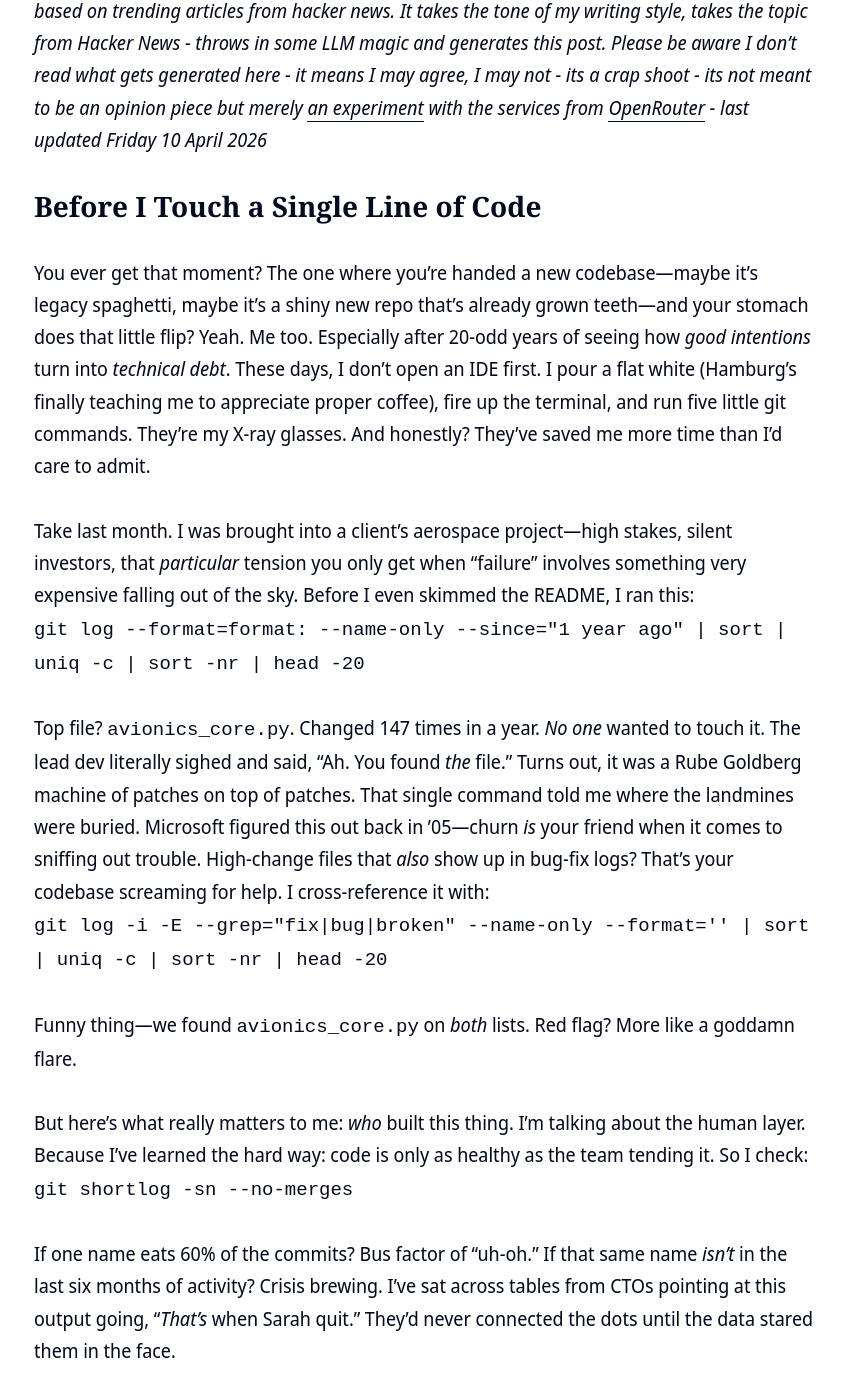
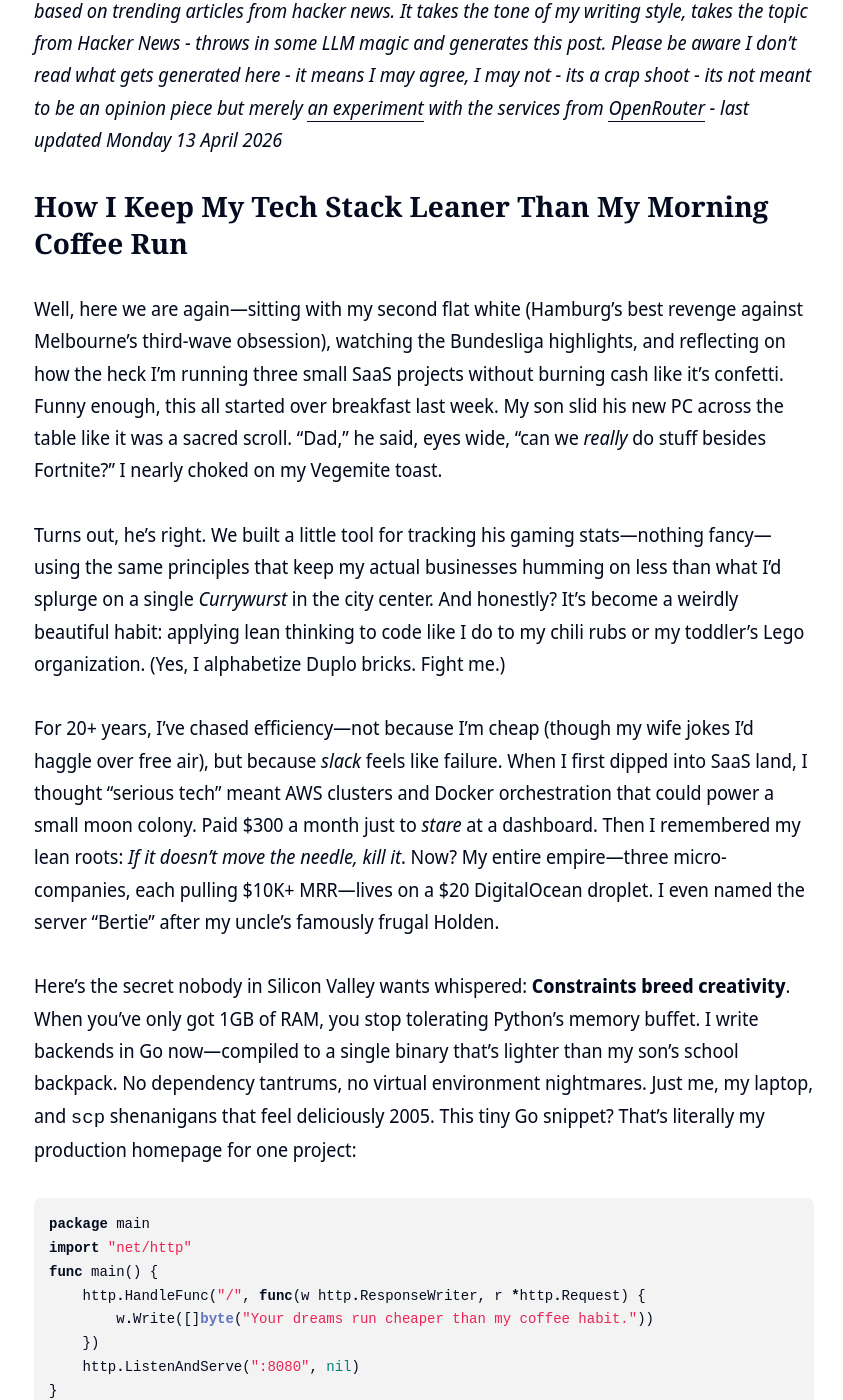
Before and after one commit to clintjb/clintjb.github.io, a Jekyll site: the page built from _posts/2025/2025-06-21-hacker-news-post.md, in a window 1280 px wide and 1400 px high, scrolled down 945 px. Shown: the whole window, without its empty margins (216-1059 px from the left). Built offline with Jekyll 4.4.1, drawn with Linux system fonts in a browser that asks for light colours; nearby versions of some CDN libraries; some of the changed text lies outside the part shown.

Commit message:
Updated Weekly Post

````diff
--- a/_posts/2025/2025-06-21-hacker-news-post.md
+++ b/_posts/2025/2025-06-21-hacker-news-post.md
@@ -11,43 +11,39 @@ image: '/images/posts/2025/weekly.jpg'
 ---
 ![](/images/posts/2025/weekly.jpg)
 
-_⚠️ **THIS POST IS GENERATED WITH LLMs**: This post is newly generated a few times a week based on trending articles from hacker news. It takes the tone of my writing style, takes the topic from Hacker News - throws in some LLM magic and generates this post. Please be aware I don't read what gets generated here - it means I may agree, I may not - its a crap shoot - its not meant to be an opinion piece but merely [an experiment](https://github.com/clintjb/Weekly-Post) with the services from [OpenRouter](https://openrouter.ai) - last updated Friday 10 April 2026_
+_⚠️ **THIS POST IS GENERATED WITH LLMs**: This post is newly generated a few times a week based on trending articles from hacker news. It takes the tone of my writing style, takes the topic from Hacker News - throws in some LLM magic and generates this post. Please be aware I don't read what gets generated here - it means I may agree, I may not - its a crap shoot - its not meant to be an opinion piece but merely [an experiment](https://github.com/clintjb/Weekly-Post) with the services from [OpenRouter](https://openrouter.ai) - last updated Monday 13 April 2026_
 
-## Before I Touch a Single Line of Code
+## How I Keep My Tech Stack Leaner Than My Morning Coffee Run
 
-You ever get that moment? The one where you’re handed a new codebase—maybe it’s legacy spaghetti, maybe it’s a shiny new repo that’s already grown teeth—and your stomach does that little flip? Yeah. Me too. Especially after 20-odd years of seeing how *good intentions* turn into *technical debt*. These days, I don’t open an IDE first. I pour a flat white (Hamburg’s finally teaching me to appreciate proper coffee), fire up the terminal, and run five little git commands. They’re my X-ray glasses. And honestly? They’ve saved me more time than I’d care to admit.
+Well, here we are again—sitting with my second flat white (Hamburg’s best revenge against Melbourne’s third-wave obsession), watching the Bundesliga highlights, and reflecting on how the heck I’m running three small SaaS projects without burning cash like it’s confetti. Funny enough, this all started over breakfast last week. My son slid his new PC across the table like it was a sacred scroll. “Dad,” he said, eyes wide, “can we *really* do stuff besides Fortnite?” I nearly choked on my Vegemite toast.
 
-Take last month. I was brought into a client’s aerospace project—high stakes, silent investors, that *particular* tension you only get when "failure" involves something very expensive falling out of the sky. Before I even skimmed the README, I ran this:
-`git log --format=format: --name-only --since="1 year ago" | sort | uniq -c | sort -nr | head -20`
+Turns out, he’s right. We built a little tool for tracking his gaming stats—nothing fancy—using the same principles that keep my actual businesses humming on less than what I’d splurge on a single *Currywurst* in the city center. And honestly? It’s become a weirdly beautiful habit: applying lean thinking to code like I do to my chili rubs or my toddler’s Lego organization. (Yes, I alphabetize Duplo bricks. Fight me.)
 
-Top file? `avionics_core.py`. Changed 147 times in a year. *No one* wanted to touch it. The lead dev literally sighed and said, "Ah. You found *the* file." Turns out, it was a Rube Goldberg machine of patches on top of patches. That single command told me where the landmines were buried. Microsoft figured this out back in ’05—churn *is* your friend when it comes to sniffing out trouble. High-change files that *also* show up in bug-fix logs? That’s your codebase screaming for help. I cross-reference it with:
-`git log -i -E --grep="fix|bug|broken" --name-only --format='' | sort | uniq -c | sort -nr | head -20`
+For 20+ years, I’ve chased efficiency—not because I’m cheap (though my wife jokes I’d haggle over free air), but because *slack* feels like failure. When I first dipped into SaaS land, I thought “serious tech” meant AWS clusters and Docker orchestration that could power a small moon colony. Paid $300 a month just to *stare* at a dashboard. Then I remembered my lean roots: *If it doesn’t move the needle, kill it*. Now? My entire empire—three micro-companies, each pulling $10K+ MRR—lives on a $20 DigitalOcean droplet. I even named the server “Bertie” after my uncle’s famously frugal Holden.
 
-Funny thing—we found `avionics_core.py` on *both* lists. Red flag? More like a goddamn flare.
+Here’s the secret nobody in Silicon Valley wants whispered: **Constraints breed creativity**. When you’ve only got 1GB of RAM, you stop tolerating Python’s memory buffet. I write backends in Go now—compiled to a single binary that’s lighter than my son’s school backpack. No dependency tantrums, no virtual environment nightmares. Just me, my laptop, and `scp` shenanigans that feel deliciously 2005. This tiny Go snippet? That’s literally my production homepage for one project:
 
-But here’s what really matters to me: *who* built this thing. I’m talking about the human layer. Because I’ve learned the hard way: code is only as healthy as the team tending it. So I check:
-`git shortlog -sn --no-merges`
+```go
+package main
+import "net/http"
+func main() {
+    http.HandleFunc("/", func(w http.ResponseWriter, r *http.Request) {
+        w.Write([]byte("Your dreams run cheaper than my coffee habit."))
+    })
+    http.ListenAndServe(":8080", nil)
+}
+```
 
-If one name eats 60% of the commits? Bus factor of "uh-oh." If that same name *isn’t* in the last six months of activity? Crisis brewing. I’ve sat across tables from CTOs pointing at this output going, "*That’s* when Sarah quit." They’d never connected the dots until the data stared them in the face.
+See? No Kubernetes circus. No “async await” drama. Just… working. Like a Weber grill versus a molecular gastronomy lab.
 
-And yeah—merge strategies mess with this. (Squash-merging? Yeah, it hides the real authors. Always ask.) But even a rough sketch of ownership tells you if knowledge is pooled or perched on one shoulder. Lean taught me: you can’t improve what you can’t see. This *is* seeing.
+And yeah, I use AI—but not like the kids on TikTok paying $99/month for “agentic” nonsense. When my son and I built his stat tracker, we wired it to Ollama running on an old GPU gathering dust in the garage (bought off a bloke in Eimsbüttel for €200). Batch processes? Done locally. No API bills. When I need flashy user-facing smarts (like my tiny stock-analysis tool), I funnel everything through OpenRouter—it’s the *Aldi* of LLM routing. One key, infinite fallbacks. Claude’s down? No sweat, GPT picks up the slack. My users never know the difference.
 
-Then comes my favorite pulse check:
-`git log --format='%ad' --date=format:'%Y-%m' | sort | uniq -c`
+Even my database’s simpler than my BBQ rub. SQLite. *Gasps*. I know—you’re picturing floppy disks and dial-up. But slap on `PRAGMA journal_mode=WAL`, and that little `.db` file handles more traffic than my local *Bäckerei* on Sunday morning. No PostgreSQL tar pits. Just pure, uncut efficiency. I even built a spare-time auth library for it because, like, why pay Auth0 $50/month when you can solve it in 200 lines? (Ask me about the Great Firebase Panic of ’22. Spoiler: I cried over billing alerts.)
 
-Commit rhythm by month. Steady? Healthy. A cliff dive after March? Someone left. A stutter-step where releases cluster? They’re *afraid* to deploy continuously. I’ve watched teams rebuild trust just by spotting these patterns—realizing it wasn’t "lazy engineers," it was *broken systems*.
+People think lean means “scrappy until funding.” Nah. It means *freedom*. While VCs scream about burn rates, I’m sipping shiraz on my balcony watching the Elbe fade to gold, knowing my runway’s longer than the Autobahn. No board meetings. No pivot theater. Just me, my laptop, and the quiet thrill of shipping something useful without the circus.
 
-Finally, the firefighting tally:
-`git log --oneline --since="1 year ago" | grep -iE 'revert|hotfix|emergency|rollback'`
+Last Saturday, my son and I fired up the dehydrator for biltong (his twist: adding peri-peri because *“Dad, it’s just like rocket fuel for gamers”*). As we sliced the meat—*over the top* style, of course—I realized: tech’s the same. Trim the fat. Respect the craft. Let the heat do its thing.
 
-A revert every few weeks? Oof. That’s a team walking on eggshells. Either their tests are asleep at the wheel, staging’s a ghost town, or deploying feels like defusing a bomb. Zero results? Could mean rock-solid stability… or commit messages so vague they might as well be haikus.
+So here’s to stupid-simple stacks. To servers named after uncles. To teaching kids that PCs can build things *and* play games. And to remembering: if your stack costs more than a decent *Bratwurst*, you’re doing it wrong.
 
-All of this takes six minutes. Tops.
-
-It’s not magic. It won’t tell you *why* `avionics_core.py` is a dumpster fire. But it *will* stop you from wandering blind into the thicket. It tells you where to dig first—and what questions to ask the humans behind the commits. Because at the end of the day? Code isn’t the problem. *How we treat the code* is.
-
-I ran these same commands last weekend while debugging my son’s Fortnite stats script (long story involving API keys and his *very* serious quest for "Victory Royale" bragging rights). Same principles. Same relief when we spotted the churn hotspot *before* the chaos.
-
-Funny, isn’t it? After all these years in ops, digital, lean, BBQ smoke, whatever—sometimes the simplest tools cut the deepest. They turn fear into focus. And that? That’s how you stop putting out fires and start building something that *lasts*.
-
-Now if you’ll excuse me—I’ve got a dehydrator full of jerky, a quiet glass of Laphroaig waiting, and a codebase that *finally* feels a little less scary. Cheers. 🥃
+Now if you’ll excuse me—my 5-year-old’s demanding a “server health check” in Lego form. Priorities, right? 🌭
````
